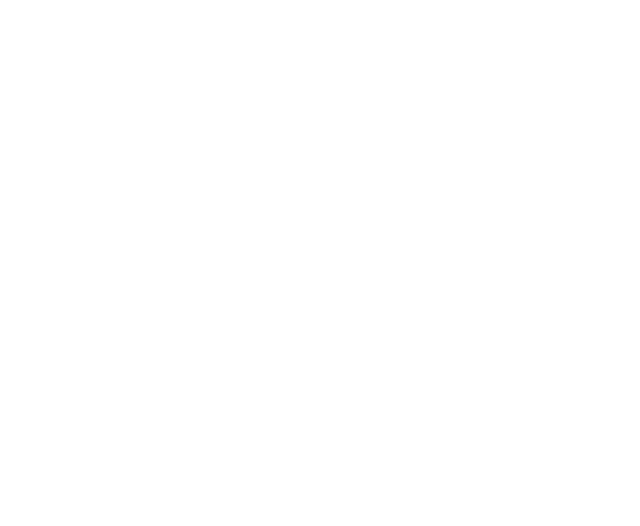
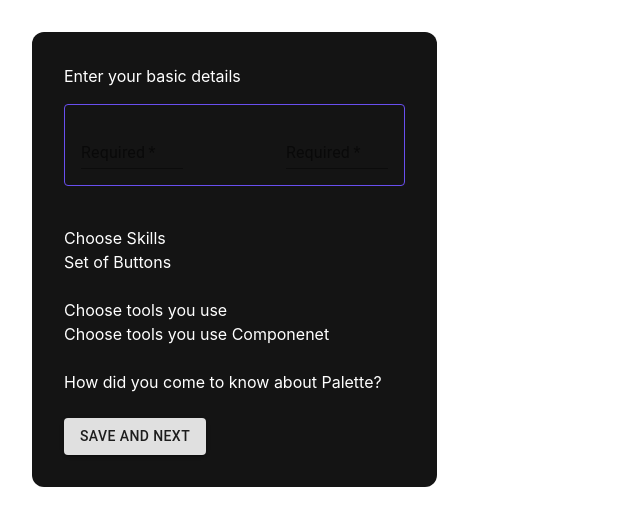
Before and after one commit to IEEE-VIT/palette-21-frontend, a React (Create React App) app: page /userForm in a window 1280 px wide. Shown: the top 526 px of the page, without its empty margins (0-640 px from the left). Built offline with nearby package versions, Linux system fonts and the light colour scheme.

Commit message:
feat: base form

```diff
--- a/package.json
+++ b/package.json
@@ -5,6 +5,7 @@
   "dependencies": {
     "@material-ui/core": "^4.11.4",
     "@material-ui/icons": "^4.11.2",
+    "@material-ui/styles": "^4.11.4",
     "@testing-library/jest-dom": "^5.11.4",
     "@testing-library/react": "^11.1.0",
     "@testing-library/user-event": "^12.1.10",
@@ -49,6 +50,7 @@
     "eslint-config-prettier": "^8.1.0",
     "eslint-plugin-prettier": "^3.3.1",
     "eslint-plugin-react": "^7.23.1",
+    "material-icons": "^0.6.2",
     "prettier": "^2.2.1"
   }
 }
--- a/src/App.js
+++ b/src/App.js
@@ -1,6 +1,9 @@
 import React from "react";
 import { BrowserRouter, Route, Switch } from "react-router-dom";
 import LandingScreen from "./screens/LandingScreen/LandingScreen";
+import LoginScreen from "./screens/LoginScreen/LoginScreen";
+import SuccessfullRegistrationScreen from "./screens/UserFormScreen/SuccessfulRegistrationScreen";
+import UserFormScreen from "./screens/UserFormScreen/UserFormScreen";
 
 const AppRouter = () => {
   return (
@@ -8,6 +11,13 @@
       <BrowserRouter>
         <Switch>
           <Route exact path="/" component={LandingScreen} />
+          <Route exact path="/login" component={LoginScreen} />
+          <Route
+            exact
+            path="/successfulRegistration"
+            component={SuccessfullRegistrationScreen}
+          />
+          <Route exact path="/userForm" component={UserFormScreen} />
         </Switch>
       </BrowserRouter>
     </div>
--- /dev/null
+++ b/src/screens/UserFormScreen/SuccessfulRegistrationScreen.jsx
@@ -0,0 +1,42 @@
+import { Grid, Button, Box } from "@material-ui/core";
+import React from "react";
+import "./UserFormScreen.css";
+import { useHistory } from "react-router-dom";
+
+export default function SuccessfullRegistrationScreen() {
+  const history = useHistory();
+  const naviagateToReg = () => {
+    history.push("/userForm");
+  };
+  return (
+    <div>
+      <Grid
+        container
+        direction="column"
+        justify="center"
+        alignItems="center"
+        style={{ minHeight: "100vh" }}
+      >
+        <Grid item xs={12}>
+          You have sucessfully registered for Palette&apos;21
+        </Grid>
+        <Grid item xs={12}>
+          <Box mt={4}>Let&apos;s setup your profile</Box>
+        </Grid>
+        <Grid item xs={12}>
+          <Box mt={6}>
+            <Button
+              variant="contained"
+              color="primary"
+              onClick={() => {
+                naviagateToReg();
+              }}
+            >
+              Continue
+            </Button>
+          </Box>
+        </Grid>
+      </Grid>
+    </div>
+  );
+}
--- a/src/screens/UserFormScreen/UserFormScreen.jsx
+++ b/src/screens/UserFormScreen/UserFormScreen.jsx
@@ -1,6 +1,114 @@
+import {
+  Paper,
+  Grid,
+  Box,
+  makeStyles,
+  Button,
+  TextField,
+} from "@material-ui/core";
+// import FaceIcon from "@material-ui/icons/Face";
 import React from "react";
 import "./UserFormScreen.css";
 
+const useStyles = makeStyles({
+  paper: {
+    backgroundColor: "#141414",
+    color: "#FFFF",
+    borderRadius: 12,
+  },
+  miniButton: {
+    maxWidth: "20px",
+    madHeight: "30px",
+  },
+  outlinePaper: {
+    backgroundColor: "#141414",
+    borderColor: "#694FEF",
+    color: "#FFFF",
+  },
+  bg: {
+    background: "#FFF",
+  },
+  inputFields: {
+    color: "#FFF",
+  },
+});
+
 export default function UserFormScreen() {
-  return <div>UserFormScreen</div>;
+  const classes = useStyles();
+  return (
+    <div>
+      <Box m={4}>
+        <Grid item sm={4}>
+          <Paper class={classes.paper} variant="elevation" elevation={10}>
+            <Box p={4}>
+              <Grid container direction="column">
+                <Grid item>Enter your basic details</Grid>
+                <Grid item>
+                  <Box my={2}>
+                    <Paper variant="outlined" className={classes.outlinePaper}>
+                      <Box m={2}>
+                        <Grid
+                          container
+                          direction="row-reverse"
+                          justify="space-between"
+                          alignItems="center"
+                        >
+                          <Grid item sm={4}>
+                            <TextField
+                              className={classes.cssOutlinedInput}
+                              required
+                              id="standard-required"
+                              label="Required"
+                              placeholder="Hey There"
+                              InputProps={{
+                                className: classes.inputFields,
+                              }}
+                            />
+                          </Grid>
+                          <Grid item sm={4}>
+                            <TextField
+                              className={classes.background}
+                              required
+                              id="standard-required"
+                              label="Required"
+                              placeholder="Hey There"
+                              InputProps={{
+                                className: classes.inputFields,
+                              }}
+                            />
+                          </Grid>
+                        </Grid>
+                      </Box>
+                    </Paper>
+                  </Box>
+                </Grid>
+                <Grid item>
+                  <Box mt={3}>Choose Skills</Box>
+                </Grid>
+                <Grid item>
+                  <div>Set of Buttons</div>
+                </Grid>
+                <Grid item>
+                  <Box mt={3}>Choose tools you use</Box>
+                </Grid>
+                <Grid item>
+                  <div>Choose tools you use Componenet</div>
+                </Grid>
+                <Grid item>
+                  <Box mt={3}>How did you come to know about Palette?</Box>
+                </Grid>
+                <Grid item>
+                  <Box mt={3}>
+                    <Button variant="contained" color="default">
+                      Save and Next
+                    </Button>
+                  </Box>
+                </Grid>
+              </Grid>
+            </Box>
+          </Paper>
+        </Grid>
+      </Box>
+    </div>
+  );
 }
```
Also changed, not shown: .eslintrc.json, src/assets/reg_bg.png (added), 1 other file (tests, documents, lock files or other folders).
